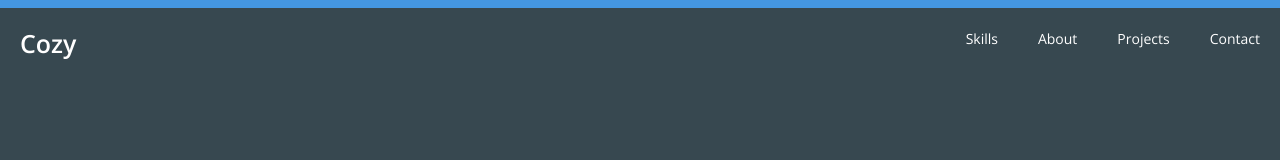
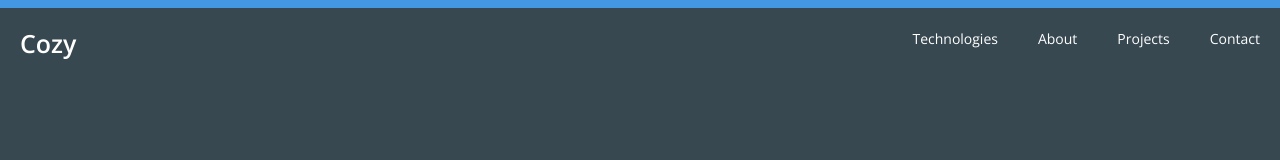
Before and after one commit to ItsCosmas/itscosmas.github.io, a React (Create React App) app: page / in a window 1280 px wide. Shown: the top 160 px of the page. Built offline with nearby package versions, Linux system fonts and the light colour scheme.

Commit message:
Separated the Navbar as a separate component

```diff
--- a/src/components/header/header.js
+++ b/src/components/header/header.js
@@ -5,26 +5,12 @@
 const header = (props) => {
     return (
         <React.Fragment>
-            <div className="navbar">
-                <div className="navbar__logo-name">Cozy</div>
-
-                <nav className="navbar__items">
-
-                    <div>Skills</div>
-                    <div>About</div>
-                    <div>Projects</div>
-                    <div>Contact</div>
-
-                </nav>
-            </div>
-
             <div className="header">
                 <div className="header__intro-box">
                     <Typed />
-                    <Social />
 
-                    <div className="header__actions">
-                        {/* <ContactButtons /> */}
+                    <div className="header__social">
+                        <Social />
                     </div>
                 </div>
             </div>
--- /dev/null
+++ b/src/components/navbar/navbar.js
@@ -0,0 +1,19 @@
+import React from 'react';
+
+const navbar = (props) => {
+    return (
+        <div className="navbar">
+            <div className="navbar__logo-name">Cozy</div>
+
+            <nav className="navbar__items">
+
+                <div>Technologies</div>
+                <div>About</div>
+                <div>Projects</div>
+                <div>Contact</div>
+
+            </nav>
+        </div>
+    )
+};
+export default navbar;
--- a/src/containers/page/Page.js
+++ b/src/containers/page/Page.js
@@ -1,10 +1,12 @@
 import React from 'react';
+import Navbar from '../../components/navbar/navbar';
 import Header from '../../components/header/header';
 
 class Page extends React.Component {
     render() {
         return (
             <React.Fragment>
+                <Navbar />
                 <Header />
             </React.Fragment>
         )
```
